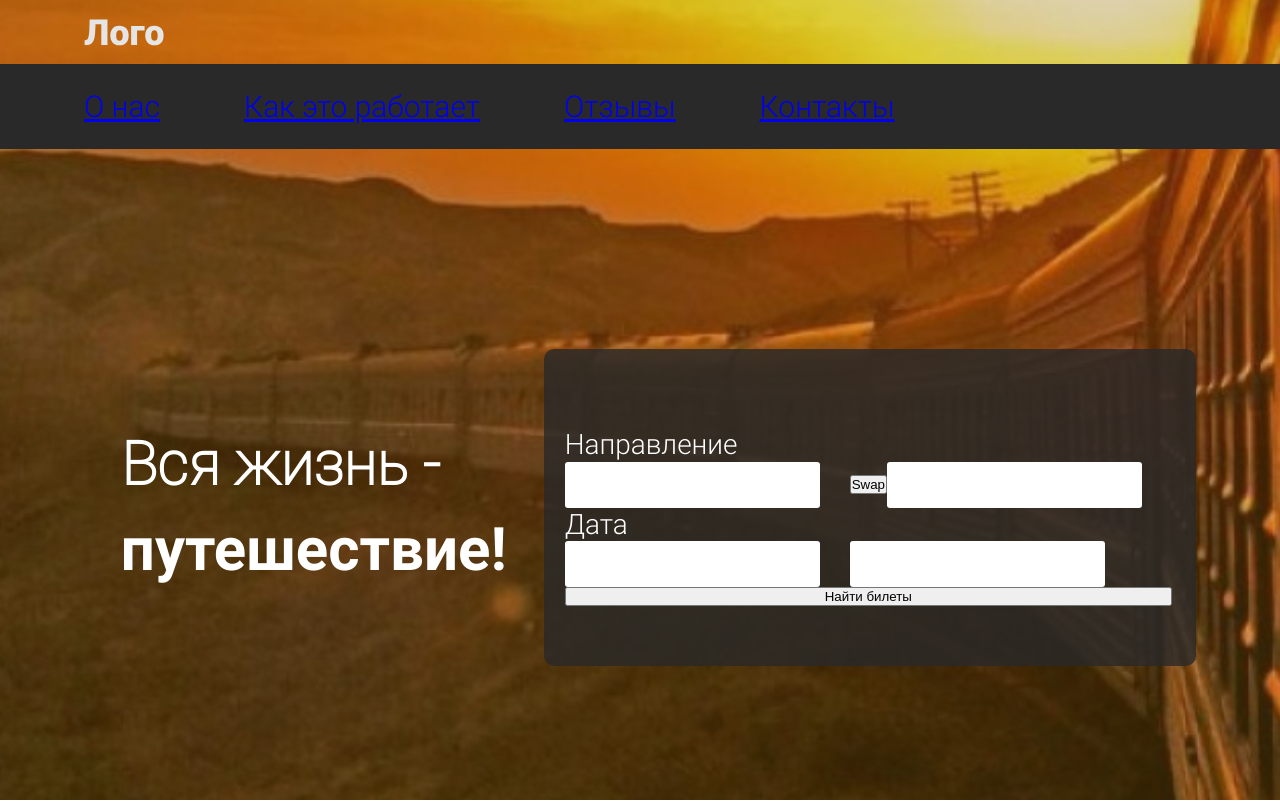
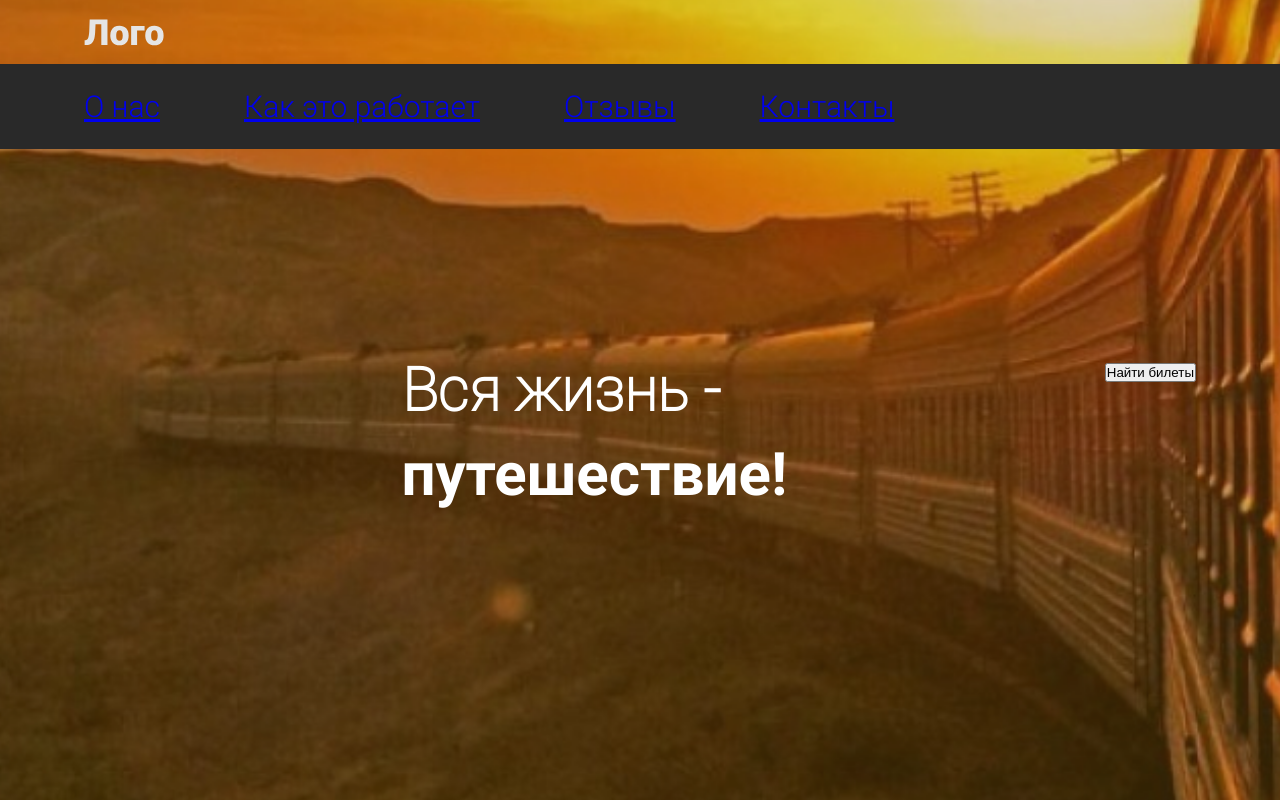
Before and after one commit to NickoSinnikov/fe_2_diplom, a React (Create React App) app: page / in a window 1280 px wide. Shown: the top 802 px of the page. Built offline with nearby package versions, Linux system fonts and the light colour scheme.

Commit message:
form header

```diff
--- a/src/components/Header.jsx
+++ b/src/components/Header.jsx
@@ -33,21 +33,7 @@ export default function Header() {
           </span>
         </h1>
         <form className="search__form">
-          <div className="form-block">
-            <label className="form__lable">Направление</label>
-            <div className="input-block">
-              <input className="form__input" />
-              <button className="btn-swap">Swap</button>
-              <input className="form__input" />
-            </div>
-          </div>
-          <div className="form-block">
-            <label className="form__lable">Дата</label>
-            <div className="input-block">
-              <input className="form__input" />
-              <input className="form__input" />
-            </div>
-          </div>
+
           <button className="header__btn">Найти билеты</button>
         </form>
       </div>
--- a/src/css/header.css
+++ b/src/css/header.css
@@ -50,7 +50,7 @@
 }
 
 /* Search form*/
-.search__form{
+.header__form{
 	display: flex;
 	flex-direction: column;
 
```
Also changed, not shown: src/components/FormBlock.jsx (added, +14 -0 lines), src/components/HeaderForm.jsx (added, +24 -0 lines), src/components/Swap.jsx (added, +9 -0 lines).
